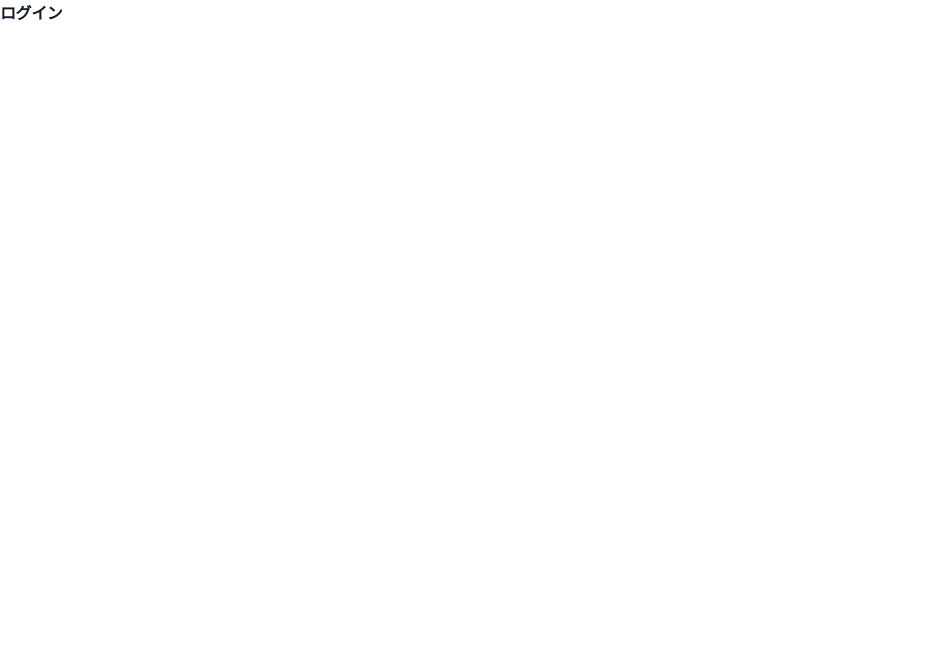
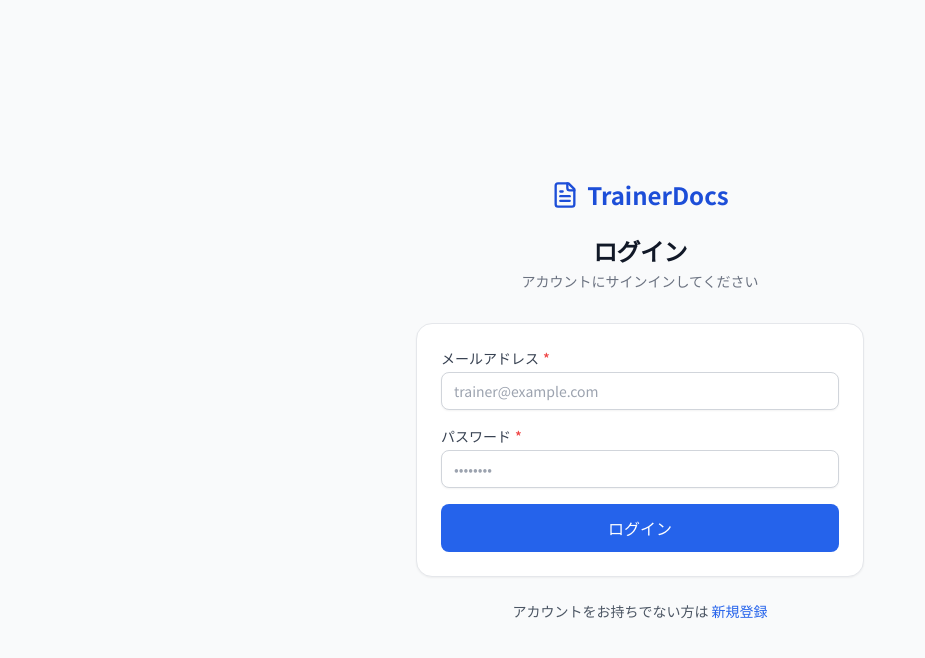
Before and after one commit to hirokicore/trainer-docs, a Next.js app: page /auth/login in a window 1280 px wide. Shown: the top 658 px of the page, without its empty margins (0-925 px from the left). Built offline with nearby package versions, Linux system fonts and the light colour scheme; no server answers.

Commit message:
Restore login page with AuthForm and Suspense

```diff
--- a/src/app/auth/login/page.tsx
+++ b/src/app/auth/login/page.tsx
@@ -1,9 +1,16 @@
-export const runtime = 'edge';
+import { Suspense } from 'react';
+import AuthForm from '@/components/auth/AuthForm';
+
+export const dynamic = 'force-dynamic';
+
+export const metadata = {
+  title: 'ログイン — TrainerDocs',
+};
 
 export default function LoginPage() {
   return (
-    <div>
-      <h1>ログイン</h1>
-    </div>
+    <Suspense>
+      <AuthForm mode="login" />
+    </Suspense>
   );
 }
```
